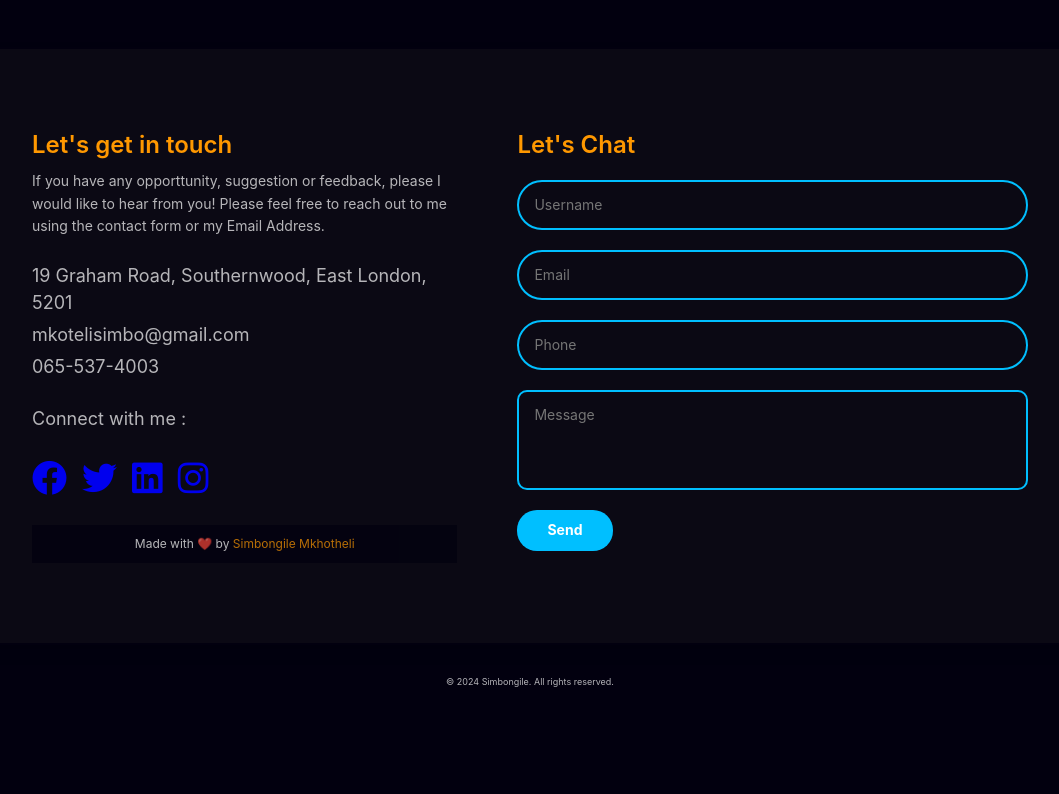
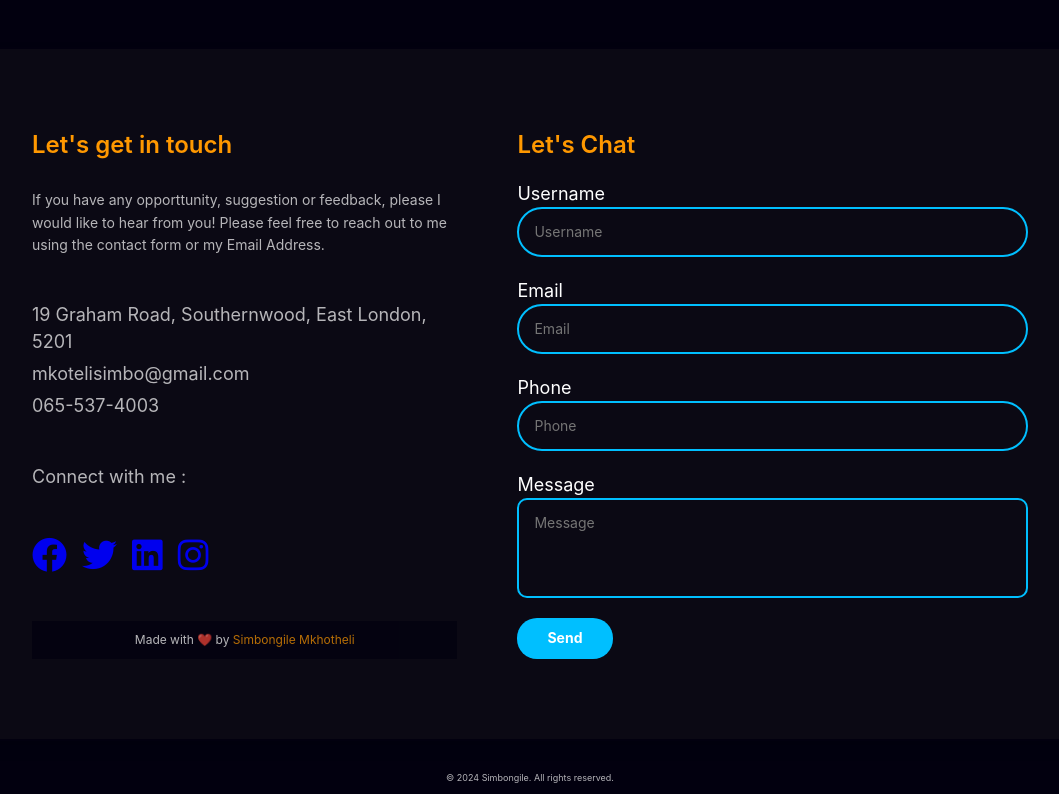
Before and after one commit to simbongile-mkhotheli/portfolio, a plain HTML site: page index.html in a window 1280 px wide. Shown: the part 1941-2735 px from the top of the page, without its empty margins (110-1169 px from the left). Before the commit the page ends 2639 px from the top, so only its background shows below. Drawn offline with Linux system fonts and the light colour scheme.

Commit message:
missing form label

```diff
--- a/index.html
+++ b/index.html
@@ -381,21 +381,27 @@
                 <h3 class="form__title">Let's Chat</h3>
                 <form action="#" method="post">
                     <div class="input__container">
-                        <input type="text" name="username" class="input" placeholder="Username" required>
+                        <label for="username">Username</label>
+                        <input type="text" name="username" id="username" class="input" placeholder="Username" required>
                     </div>
                     <div class="input__container">
-                        <input type="email" name="email" class="input" placeholder="Email" required>
+                        <label for="email">Email</label>
+                        <input type="email" name="email" id="email" class="input" placeholder="Email" required>
                     </div>
                     <div class="input__container">
-                        <input type="text" name="phone" class="input" placeholder="Phone" required>
+                        <label for="phone">Phone</label>
+                        <input type="text" name="phone" id="phone" class="input" placeholder="Phone" required>
                     </div>
                     <div class="input__container">
-                        <textarea name="message" class="input input__message" placeholder="Message" required></textarea>
+                        <label for="message">Message</label>
+                        <textarea name="message" id="message" class="input input__message" placeholder="Message"
+                            required></textarea>
                     </div>
 
                     <button type="submit" class="btn">Send</button>
                 </form>
             </div>
+
         </div>
     </section>
 
```
